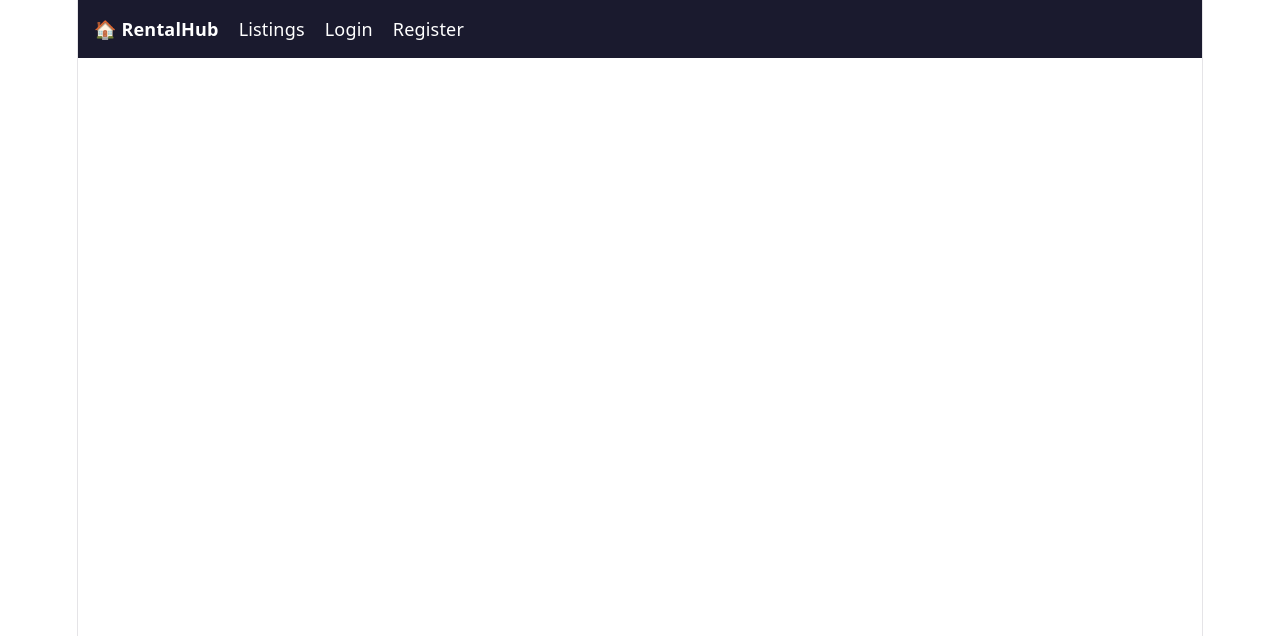
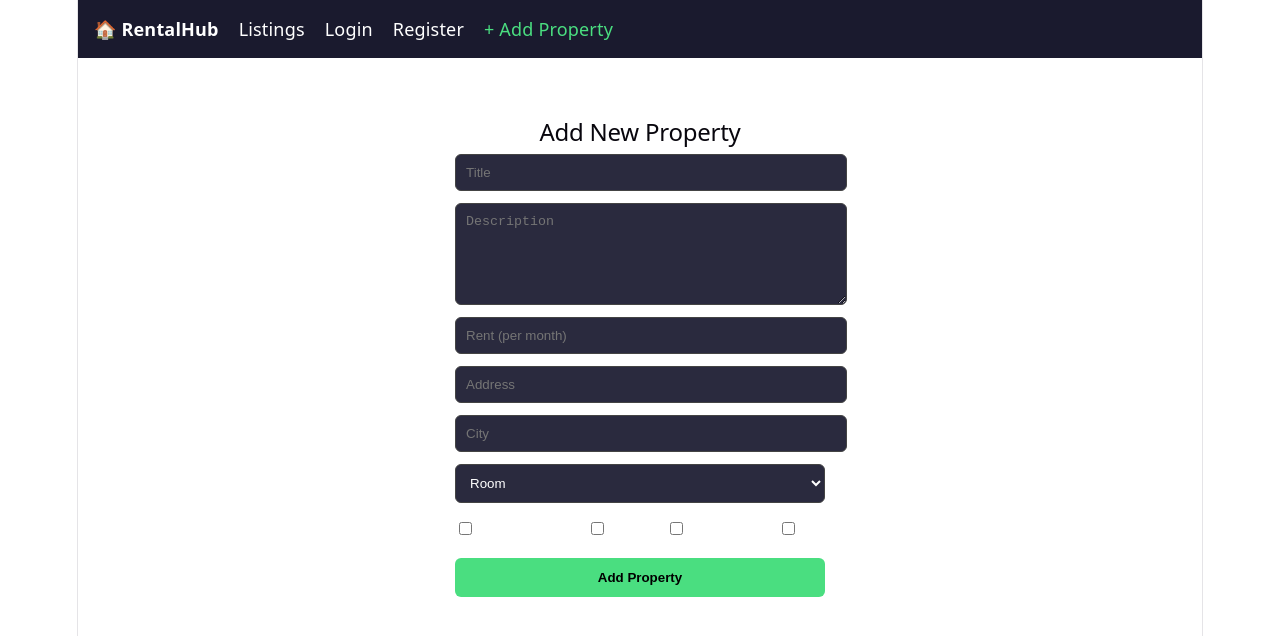
Before and after one commit to Anantkaushik99/RentalHub, a React (Vite) app in the folder client/: page /add-property in a window 1280 px wide. Shown: the top 636 px of the page. Built offline with nearby package versions, Linux system fonts and the light colour scheme.

Commit message:
feat: Add Property form for owners

```diff
--- a/client/src/App.jsx
+++ b/client/src/App.jsx
@@ -6,6 +6,7 @@ import Listings from './pages/Listings'
 import Login from './pages/Login'
 import Register from './pages/Register'
 import PropertyDetail from './pages/PropertyDetail'
+import AddProperty from './pages/AddProperty'
 
 function App() {
   return (
@@ -17,6 +18,7 @@ function App() {
         <Route path="/login" element={<Login />} />
         <Route path="/register" element={<Register />} />
         <Route path="/property/:id" element={<PropertyDetail />} />
+        <Route path="/add-property" element={<AddProperty />} />
       </Routes>
     </BrowserRouter>
   )
--- a/client/src/components/Navbar.jsx
+++ b/client/src/components/Navbar.jsx
@@ -7,6 +7,7 @@ function Navbar() {
       <Link to="/listings" style={{ color: 'white', textDecoration: 'none' }}>Listings</Link>
       <Link to="/login" style={{ color: 'white', textDecoration: 'none' }}>Login</Link>
       <Link to="/register" style={{ color: 'white', textDecoration: 'none' }}>Register</Link>
+      <Link to="/add-property" style={{ color: '#4ade80', textDecoration: 'none' }}>+ Add Property</Link>
     </nav>
   )
 }
--- /dev/null
+++ b/client/src/pages/AddProperty.jsx
@@ -0,0 +1,62 @@
+import { useState } from 'react'
+import API from '../api'
+import { useNavigate } from 'react-router-dom'
+
+function AddProperty() {
+  const navigate = useNavigate()
+  const [form, setForm] = useState({
+    title: '', description: '', rent: '', address: '',
+    city: '', type: 'room', furnished: false,
+    wifi: false, parking: false, ac: false
+  })
+  const [error, setError] = useState('')
+  const [success, setSuccess] = useState('')
+
+  const handleSubmit = async (e) => {
+    e.preventDefault()
+    try {
+      await API.post('/properties', form)
+      setSuccess('Property added successfully!')
+      setTimeout(() => navigate('/listings'), 1500)
+    } catch (err) {
+      setError('Failed to add property. Please login as owner.')
+    }
+  }
+
+  const inputStyle = { display: 'block', width: '100%', marginBottom: '12px', padding: '10px', borderRadius: '6px', border: '1px solid #444', background: '#2a2a3e', color: 'white' }
+
+  return (
+    <div style={{ maxWidth: '600px', margin: '40px auto', padding: '20px' }}>
+      <h2>Add New Property</h2>
+      {error && <p style={{ color: 'red' }}>{error}</p>}
+      {success && <p style={{ color: '#4ade80' }}>{success}</p>}
+      <form onSubmit={handleSubmit}>
+        <input placeholder="Title" value={form.title} onChange={(e) => setForm({ ...form, title: e.target.value })} style={inputStyle} required />
+        <textarea placeholder="Description" value={form.description} onChange={(e) => setForm({ ...form, description: e.target.value })} style={{ ...inputStyle, height: '80px' }} required />
+        <input placeholder="Rent (per month)" type="number" value={form.rent} onChange={(e) => setForm({ ...form, rent: e.target.value })} style={inputStyle} required />
+        <input placeholder="Address" value={form.address} onChange={(e) => setForm({ ...form, address: e.target.value })} style={inputStyle} required />
+        <input placeholder="City" value={form.city} onChange={(e) => setForm({ ...form, city: e.target.value })} style={inputStyle} required />
+        <select value={form.type} onChange={(e) => setForm({ ...form, type: e.target.value })} style={inputStyle}>
+          <option value="room">Room</option>
+          <option value="pg">PG</option>
+          <option value="flat">Flat</option>
+          <option value="house">House</option>
+        </select>
+
+        <div style={{ display: 'flex', gap: '20px', marginBottom: '16px', flexWrap: 'wrap' }}>
+          {['furnished', 'wifi', 'parking', 'ac'].map((item) => (
+            <label key={item} style={{ color: 'white', display: 'flex', alignItems: 'center', gap: '6px', cursor: 'pointer' }}>
+              <input type="checkbox" checked={form[item]} onChange={(e) => setForm({ ...form, [item]: e.target.checked })} />
+              {item.charAt(0).toUpperCase() + item.slice(1)}
+            </label>
+          ))}
+        </div>
+
+        <button type="submit" style={{ padding: '12px 24px', background: '#4ade80', color: '#000', border: 'none', borderRadius: '6px', cursor: 'pointer', fontWeight: 'bold', width: '100%' }}>
+          Add Property
+        </button>
+      </form>
+    </div>
+  )
+}
+export default AddProperty
```
